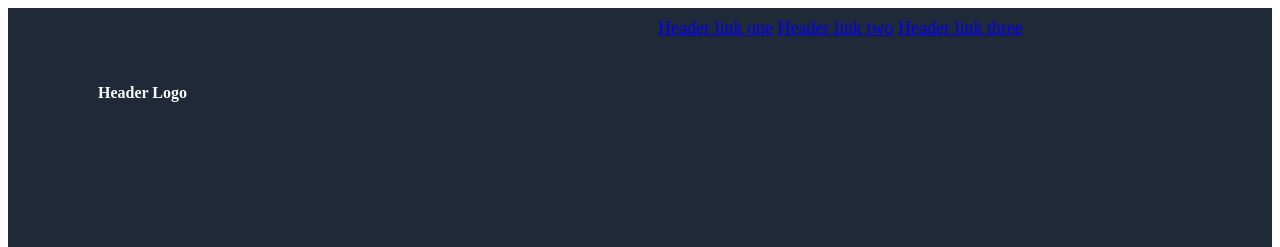
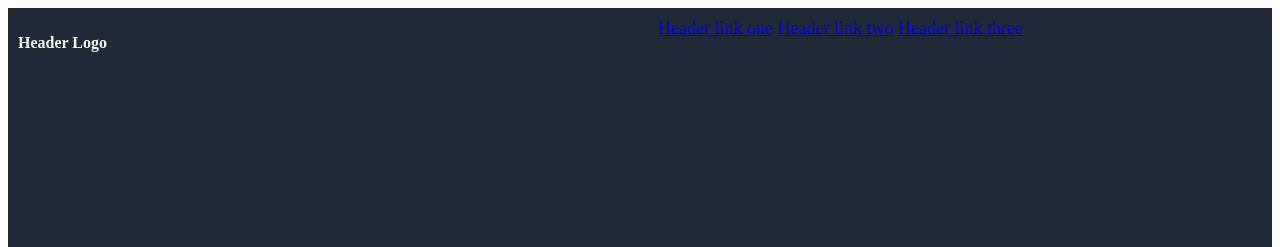
Before and after one commit to Semaj27/landingPage, a plain HTML site: page index.html in a window 1280 px wide. Shown: the top 247 px of the page. Drawn offline with Linux system fonts and the light colour scheme.

Commit message:
changed the value of ma-width to 20em

```diff
--- a/css/style.css
+++ b/css/style.css
@@ -10,21 +10,17 @@
     width: 100vw;
     height: 100vh;
     grid-template-rows: repeat(4, 1fr);
-    @media screen and (max-width: 60em) {
+    @media screen and (max-width: 20em) {
         grid-template-rows: repeat(4, 1fr);
       }
 }
 
 .logo{
-    padding-top: 50px;
-    padding-right: 30px;
-    padding-bottom: 50px;
-    padding-left: 80px;
     color:#f9faf8;
     grid-column-start: 1;
     grid-column-end: 3;
     grid-row: 1;
-    @media screen and (max-width: 60em) {
+    @media screen and (max-width: 20em) {
     border-radius: 5px;
     padding: 10px;column-start: 1;
     grid-column-end: 5;
@@ -37,7 +33,7 @@
     grid-column-start: 3;
     grid-column-end: 5;
     grid-row: 1;
-    @media screen and (max-width: 60em) {
+    @media screen and (max-width: 20em) {
       grid-column-start: 1;
       grid-column-end: 5;
       grid-row: 2;
@@ -48,7 +44,7 @@
     grid-column-start: 1;
   grid-column-end: 3;
   grid-row: 2;
-  @media screen and (max-width: 60em) {
+  @media screen and (max-width: 20em) {
     grid-column-start: 1;
     grid-column-end: 5;
     grid-row: 3;
```
